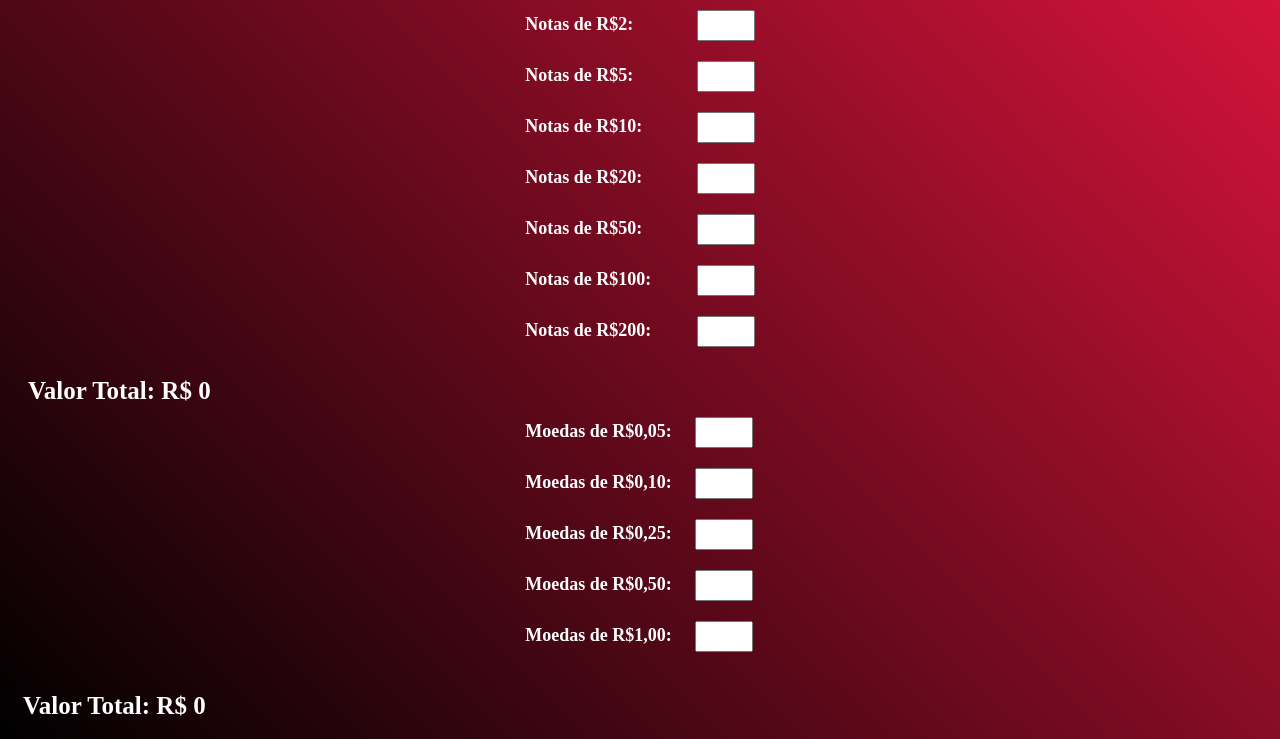
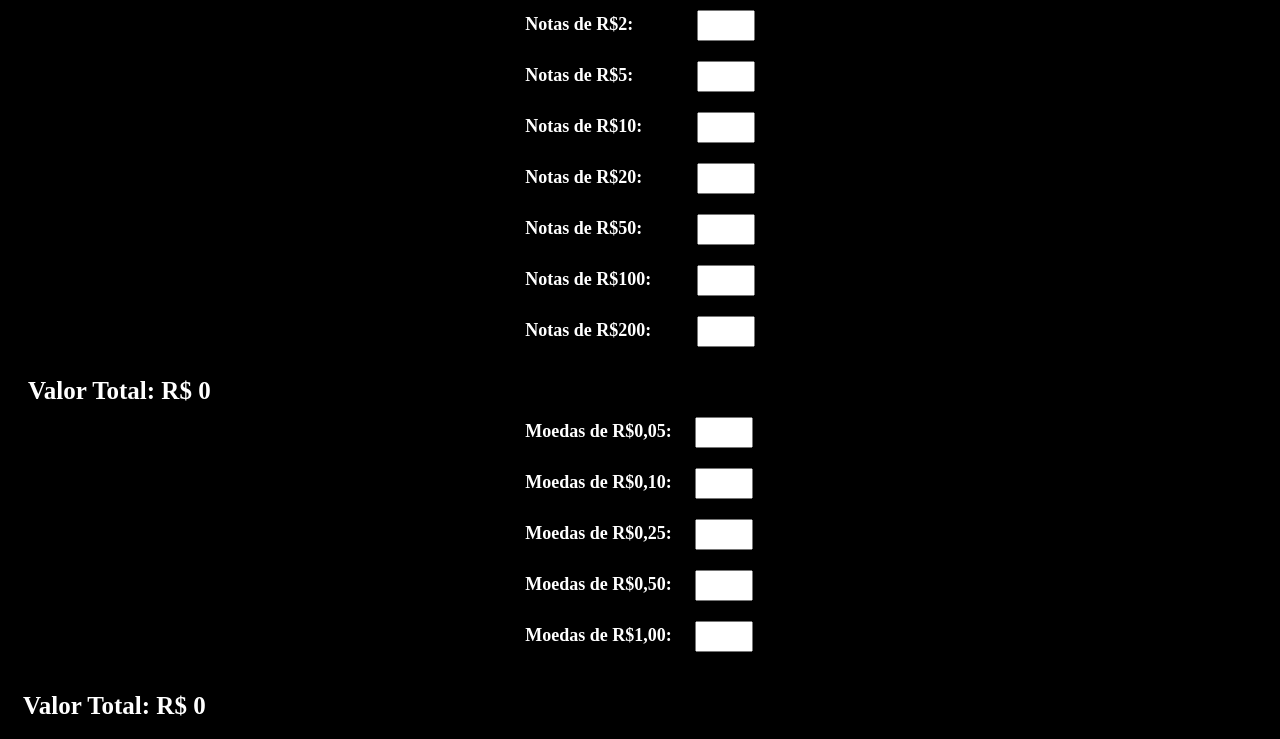
Before and after one commit to dodomickael/fechacaixa, a plain HTML site: page index.html in a window 1280 px wide. Shown: the part 77-816 px from the top of the page. Drawn offline with Linux system fonts and the light colour scheme.

Commit message:
Update style.css

```diff
--- a/style.css
+++ b/style.css
@@ -1,5 +1,5 @@
 body{
-    background-image: linear-gradient(45deg,black, crimson);
+    /*background-image: linear-gradient(45deg,black, crimson);*/
     background-color: black;
     box-sizing: border-box;
 }
```
